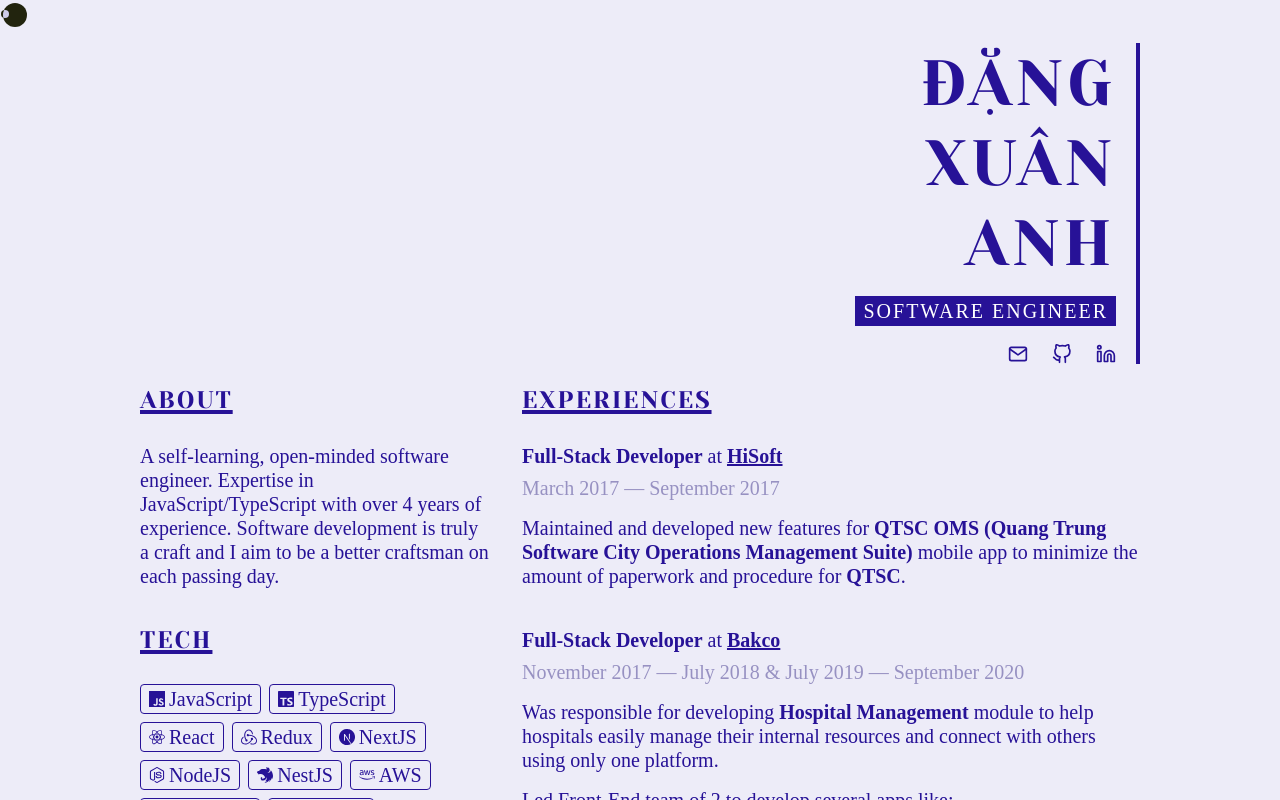
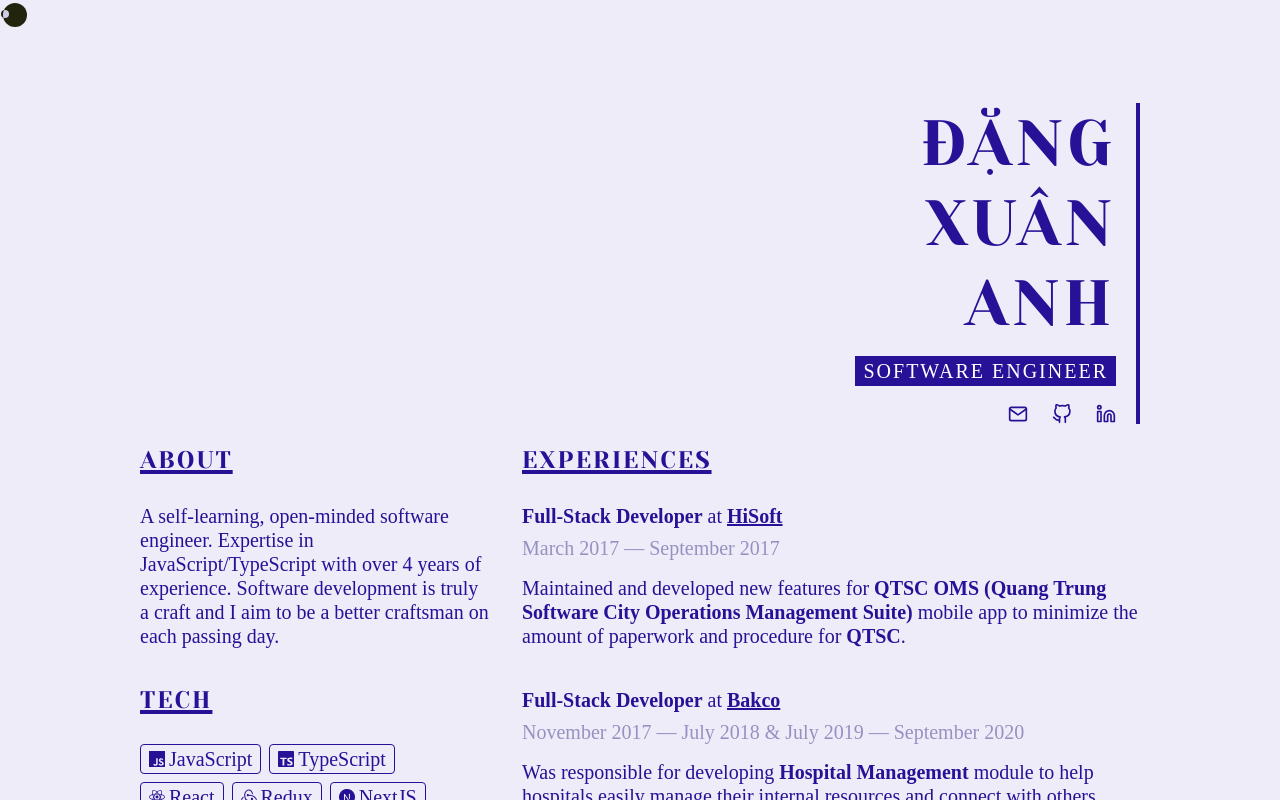
Before and after one commit to dxanh97/dxanh97-dep, a Next.js app: page / in a window 1280 px wide. Built offline with nearby package versions, Linux system fonts and the light colour scheme; a web font is replaced by a local one.

Commit message:
chore: add padding

```diff
--- a/styles/index.module.scss
+++ b/styles/index.module.scss
@@ -5,6 +5,8 @@
   overflow: auto;
   .wrapper {
     margin: auto;
+    padding-top: 60px;
+    padding-bottom: 100px;
     * {
       color: $color-primary;
       font-family: Lekton;
```
